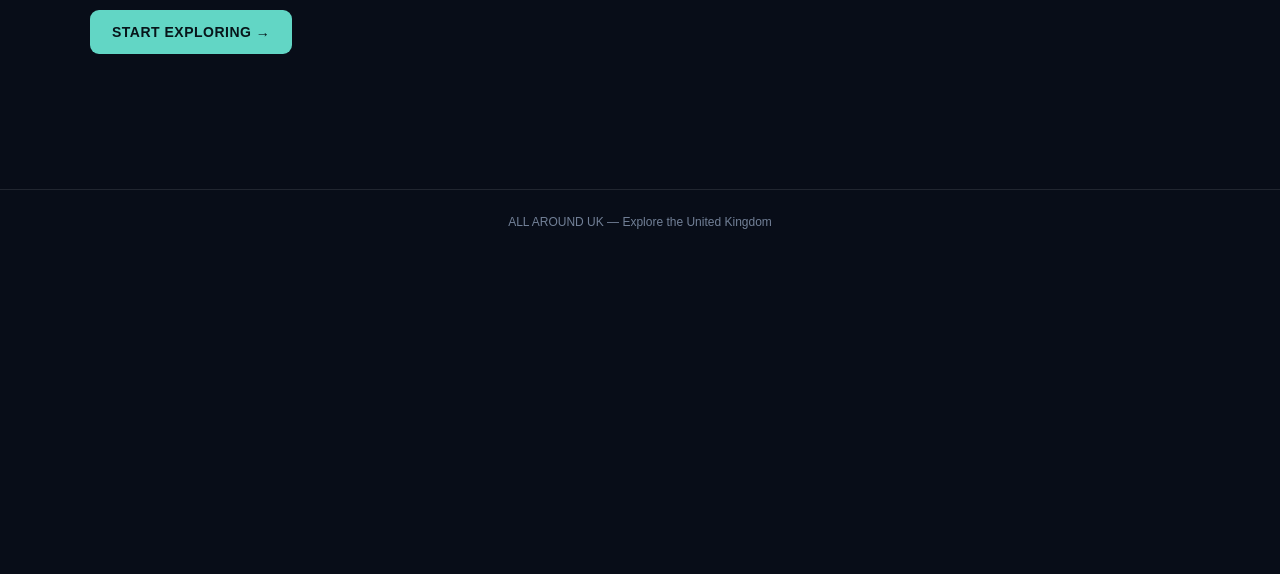
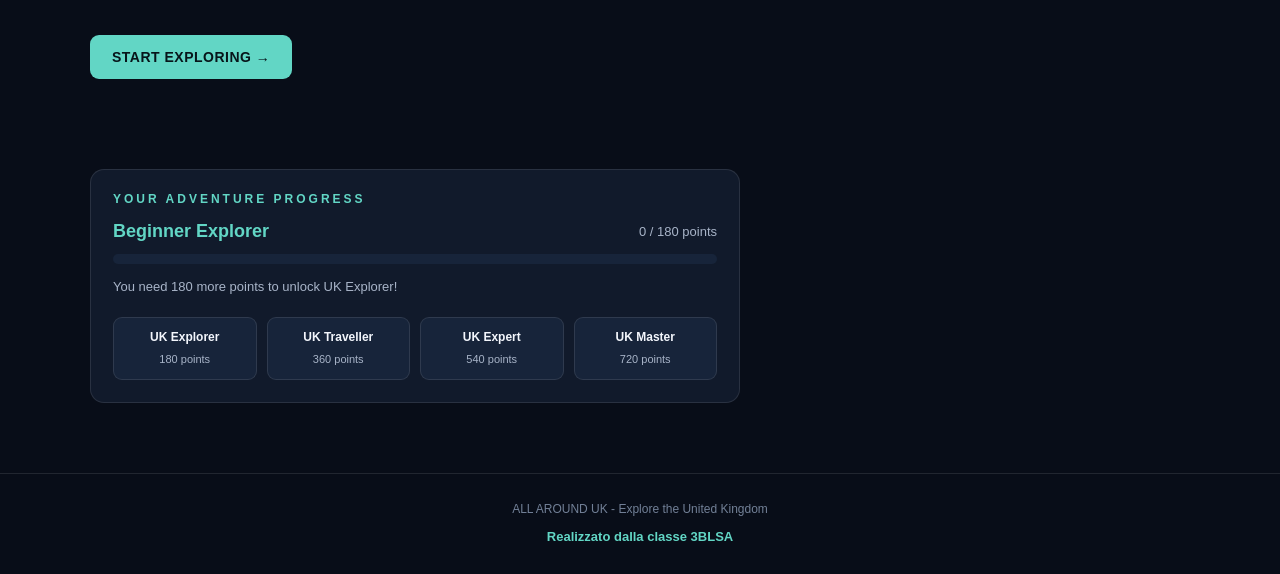
Before and after one commit to gianlupigna/all-around-uk, a plain HTML site: page index.html in a window 1280 px wide. Shown: the part 551-1125 px from the top of the page. Before the commit the page ends 805 px from the top, so only its background shows below. Drawn offline with nearby package versions, Linux system fonts and the light colour scheme.

Commit message:
Update index.html

```diff
--- a/index.html
+++ b/index.html
@@ -29,13 +29,17 @@
 
 body{background:var(--bg);color:var(--text);font-family:Arial,Helvetica,sans-serif;min-height:100vh}
 
-header{padding:24px 7%;display:flex;justify-content:space-between;align-items:center;border-bottom:1px solid var(--border);background:rgba(8,13,24,.95)}
+header{padding:24px 7%;display:flex;justify-content:space-between;align-items:center;border-bottom:1px solid var(--border);background:rgba(8,13,24,.95);gap:15px}
 
 .logo{font-size:22px;font-weight:900;letter-spacing:2px}
 
 .logo span{color:var(--accent)}
 
-.score{background:var(--panel);border:1px solid var(--border);border-radius:30px;padding:10px 17px;font-weight:bold}
+.score{background:var(--panel);border:1px solid var(--border);border-radius:15px;padding:10px 17px;font-weight:bold;text-align:right;line-height:1.6}
+
+.score-main{white-space:nowrap}
+
+.rank-label{color:var(--accent);font-size:12px;display:block}
 
 main{width:min(1100px,90%);margin:0 auto;padding:45px 0 70px}
 
@@ -183,11 +187,157 @@ display:block;
 
 .flag-caption{font-size:12px;color:var(--muted);margin-top:12px;line-height:1.5}
 
+/* LEVEL SYSTEM */
+
+.level-panel{
+
+background:var(--panel);
+
+border:1px solid var(--border);
+
+border-radius:14px;
+
+padding:22px;
+
+margin-top:25px;
+
+max-width:650px;
+
+}
+
+.level-top{
+
+display:flex;
+
+justify-content:space-between;
+
+align-items:center;
+
+gap:15px;
+
+margin-bottom:12px;
+
+}
+
+.level-name{
+
+color:var(--accent);
+
+font-weight:bold;
+
+font-size:18px;
+
+}
+
+.level-points{
+
+color:var(--muted);
+
+font-size:13px;
+
+}
+
+.level-track{
+
+height:10px;
+
+background:var(--panel2);
+
+border-radius:20px;
+
+overflow:hidden;
+
+margin:12px 0;
+
+}
+
+.level-fill{
+
+height:100%;
+
+width:0%;
+
+background:var(--accent);
+
+border-radius:20px;
+
+transition:width .4s;
+
+}
+
+.level-description{
+
+font-size:13px;
+
+margin-top:10px;
+
+}
+
+.level-achievements{
+
+display:grid;
+
+grid-template-columns:repeat(4,1fr);
+
+gap:10px;
+
+margin-top:18px;
+
+}
+
+.level-achievement{
+
+background:var(--panel2);
+
+border:1px solid var(--border);
+
+border-radius:9px;
+
+padding:12px 8px;
+
+text-align:center;
+
+}
+
+.level-achievement.unlocked{
+
+border-color:var(--accent);
+
+background:rgba(98,214,197,.1);
+
+}
+
+.level-achievement strong{
+
+display:block;
+
+font-size:12px;
+
+margin-bottom:5px;
+
+}
+
+.level-achievement span{
+
+font-size:11px;
+
+color:var(--muted);
+
+}
+
+.level-achievement.unlocked span{
+
+color:var(--accent);
+
+}
+
 .leaflet-popup-content-wrapper,.leaflet-popup-tip{background:#111a2b;color:white}
 
 .leaflet-popup-content{font-weight:bold}
 
-footer{text-align:center;color:#728097;padding:25px;border-top:1px solid var(--border);font-size:12px}
+footer{text-align:center;color:#728097;padding:25px;border-top:1px solid var(--border);font-size:12px;line-height:1.8}
+
+footer strong{color:var(--accent);display:block;margin-top:5px;font-size:13px}
 
 @media(max-width:700px){
 
@@ -195,6 +345,10 @@ header{padding:18px 5%}
 
 .logo{font-size:17px}
 
+.score{padding:8px 11px;font-size:13px}
+
+.rank-label{font-size:11px}
+
 main{width:92%;padding-top:30px}
 
 .hero{padding:40px 0}
@@ -210,6 +364,12 @@ main{width:92%;padding-top:30px}
 .quiz-panel{padding:20px}
 
 .flag-art{width:135px;height:88px}
+
+.level-panel{padding:17px}
+
+.level-achievements{grid-template-columns:repeat(2,1fr)}
+
+.level-top{align-items:flex-start;flex-direction:column;gap:5px}
 
 }
 </style>
@@ -217,7 +377,10 @@ main{width:92%;padding-top:30px}
 <body>
 <header>
 <div class="logo">ALL AROUND <span>UK.</span></div>
-<div class="score">⭐ <span id="score">0</span> points</div>
+<div class="score">
+<div class="score-main">⭐ <span id="score">0</span> points</div>
+<span class="rank-label" id="rankLabel">Beginner Explorer</span>
+</div>
 </header>
 <main>
 <section id="home" class="screen active">
@@ -227,10 +390,39 @@ main{width:92%;padding-top:30px}
 <p>Discover the United Kingdom, explore its four countries, visit famous places and test your knowledge with interactive quizzes.</p>
 <button class="button" onclick="showScreen('countries')">START EXPLORING →</button>
 </div>
+<div class="level-panel">
+<div class="eyebrow">Your adventure progress</div>
+<div class="level-top">
+<div class="level-name" id="homeRank">Beginner Explorer</div>
+<div class="level-points" id="homeRankPoints">0 / 180 points</div>
+</div>
+<div class="level-track">
+<div class="level-fill" id="homeRankFill"></div>
+</div>
+<p class="level-description" id="homeRankDescription">Start exploring the United Kingdom and earn points to unlock new titles!</p>
+<div class="level-achievements">
+<div class="level-achievement" id="achievement1">
+<strong>UK Explorer</strong>
+<span>180 points</span>
+</div>
+<div class="level-achievement" id="achievement2">
+<strong>UK Traveller</strong>
+<span>360 points</span>
+</div>
+<div class="level-achievement" id="achievement3">
+<strong>UK Expert</strong>
+<span>540 points</span>
+</div>
+<div class="level-achievement" id="achievement4">
+<strong>UK Master</strong>
+<span>720 points</span>
+</div>
+</div>
+</div>
 </section>
 <section id="countries" class="screen">
 <div class="section-heading">
-<div class="eyebrow">Step 01 — Choose your destination</div>
+<div class="eyebrow">Step 01 - Choose your destination</div>
 <h2>Explore the United Kingdom</h2>
 <p>The United Kingdom is made up of four countries. Select one on the map or use the buttons below to begin your journey.</p>
 </div>
@@ -246,7 +438,7 @@ main{width:92%;padding-top:30px}
 </div>
 </section>
 <section id="quiz" class="screen">
-<div class="eyebrow">Step 02 — Test your knowledge</div>
+<div class="eyebrow">Step 02 - Test your knowledge</div>
 <h2 id="countryTitle">Discover a country</h2>
 <p id="countryIntro"></p>
 <div class="quiz-panel">
@@ -260,13 +452,13 @@ main{width:92%;padding-top:30px}
 <button class="button secondary" onclick="showScreen('countries')">← Back to the map</button>
 </section>
 <section id="places" class="screen">
-<div class="eyebrow">Step 03 — Your exploration</div>
+<div class="eyebrow">Step 03 - Your exploration</div>
 <h2 id="placesTitle">Explore the country</h2>
 <p>Choose a place on the map. Discover interesting facts and answer two questions at each destination. You can visit the places in any order.</p>
 <div class="stats">
 <div class="stat">Places completed: <strong id="discovered">0 / 8</strong></div>
 <div class="stat">Questions answered: <strong id="questionsDone">0 / 16</strong></div>
-<div class="stat">Country: <strong id="currentCountry">—</strong></div>
+<div class="stat">Country: <strong id="currentCountry">-</strong></div>
 </div>
 <div class="map-panel">
 <div id="placesMap"></div>
@@ -282,7 +474,11 @@ main{width:92%;padding-top:30px}
 <button class="button secondary" onclick="showScreen('countries')">← Choose another country</button>
 </section>
 </main>
-<footer>ALL AROUND UK — Explore the United Kingdom</footer>
+<footer>
+
+ALL AROUND UK - Explore the United Kingdom
+<strong>Realizzato dalla classe 3BLSA</strong>
+</footer>
 <script src="https://unpkg.com/leaflet@1.9.4/dist/leaflet.js"></script>
 <script>
 
@@ -982,6 +1178,8 @@ const completedPlaces=new Set();
 
 const completedQuestions=new Set();
 
+const completedCountryQuestions=new Set();
+
 /* ==========================================
 
    RANDOM ANSWER POSITION SYSTEM
@@ -1110,13 +1308,113 @@ return placeKey(place)+":"+index;
 
 }
 
+/* ==========================================
+
+   LEVEL AND SCORE SYSTEM
+
+   ========================================== */
+
+const levels=[
+
+{points:0,name:"Beginner Explorer"},
+
+{points:180,name:"UK Explorer"},
+
+{points:360,name:"UK Traveller"},
+
+{points:540,name:"UK Expert"},
+
+{points:720,name:"UK Master"}
+
+];
+
+function getCurrentLevel(){
+
+let current=levels[0];
+
+for(const level of levels){
+
+if(score>=level.points)current=level;
+
+}
+
+return current;
+
+}
+
+function updateRank(){
+
+const current=getCurrentLevel();
+
+const next=levels.find(level=>level.points>score);
+
+document.getElementById("rankLabel").textContent=current.name;
+
+document.getElementById("homeRank").textContent=current.name;
+
+const homePoints=document.getElementById("homeRankPoints");
+
+const homeFill=document.getElementById("homeRankFill");
+
+const homeDescription=document.getElementById("homeRankDescription");
+
+if(next){
+
+const previous=current.points;
+
+const progress=score>=next.points?100:
+
+((score-previous)/(next.points-previous))*100;
+
+homePoints.textContent=score+" / "+next.points+" points";
+
+homeFill.style.width=progress+"%";
+
+homeDescription.textContent=
+
+"You need "+(next.points-score)+" more points to unlock "+next.name+"!";
+
+}else{
+
+homePoints.textContent="720 / 720 points";
+
+homeFill.style.width="100%";
+
+homeDescription.textContent=
+
+"Congratulations! You have reached the highest level: UK Master!";
+
+}
+
+for(let i=1;i<=4;i++){
+
+const achievement=document.getElementById("achievement"+i);
+
+const required=levels[i].points;
+
+achievement.classList.toggle("unlocked",score>=required);
+
+}
+
+}
+
 function updateScore(points){
 
 score+=points;
 
 document.getElementById("score").textContent=score;
 
-}
+updateRank();
+
+}
+
+updateRank();
+
+/* ==========================================
+
+   SCREEN NAVIGATION
+
+   ========================================== */
 
 function showScreen(id){
 
@@ -1414,13 +1712,25 @@ else if(index===selectedIndex)button.classList.add("wrong");
 
 const feedback=document.getElementById("countryFeedback");
 
+const key=selectedCountry+":"+countryQuestionIndex;
+
 if(selectedIndex===correctIndex){
 
+if(!completedCountryQuestions.has(key)){
+
+completedCountryQuestions.add(key);
+
+updateScore(10);
+
 feedback.textContent="Correct! You earned 10 points.";
 
+}else{
+
+feedback.textContent="Correct! You have already earned points for this question.";
+
+}
+
 feedback.className="feedback good";
-
-updateScore(10);
 
 }else{
 
```
